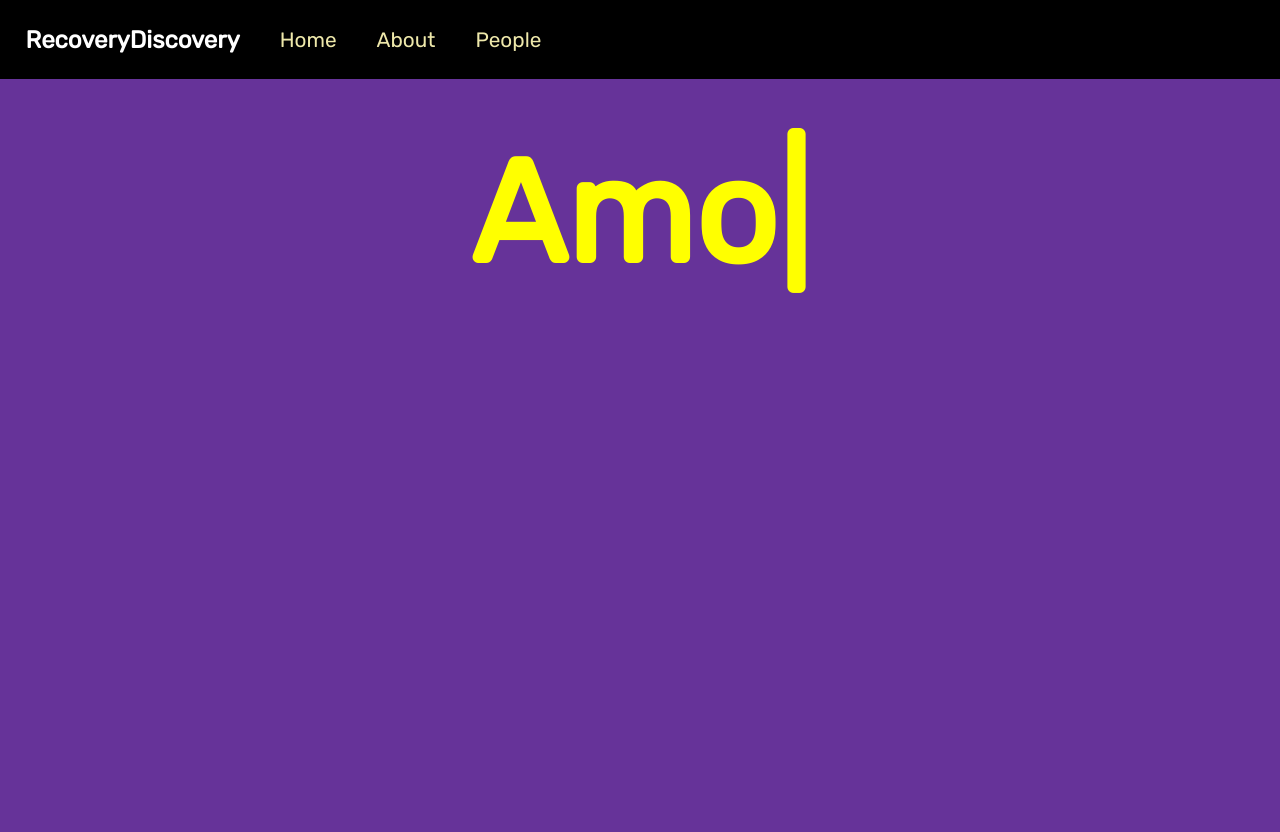
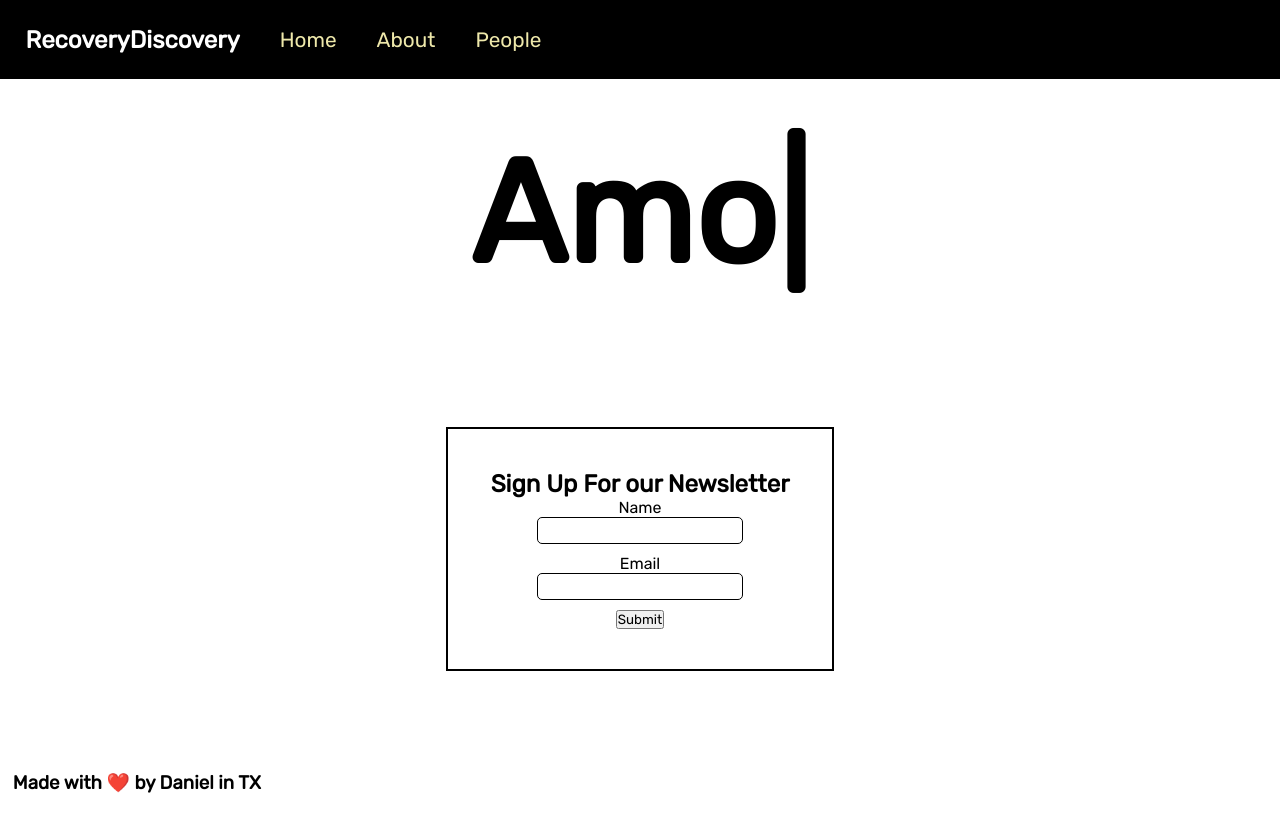
Before and after one commit to Dan-Gon/RD, a React (Create React App) app in the folder client/: page / in a window 1280 px wide. Shown: the top 832 px of the page. After the commit the page ends 800 px from the top, so only its background shows below. Built offline with nearby package versions, Linux system fonts and the light colour scheme.

Commit message:
Added a submit form for email sign up

```diff
--- a/client/public/index.html
+++ b/client/public/index.html
@@ -9,7 +9,6 @@
       name="description"
       content="Website created to shed light on all of the beautiful people in recovery."
     />
-    <link rel="apple-touch-icon" href="%PUBLIC_URL%/logo192.png" />
 
     <link rel="manifest" href="%PUBLIC_URL%/manifest.json" />
 
--- /dev/null
+++ b/client/src/components/EmailSignup/EmailSignup.css
@@ -0,0 +1,24 @@
+.signup-container{
+    border: 2px solid black;
+    width: 30%;
+    height: 30%;
+    bottom: 5%;
+    display: flex;
+    flex-direction: column;
+    justify-content: center;
+    align-items: center;
+}
+.form-content{
+    display: flex;
+    flex-direction: column;
+    align-items: center;
+
+}
+.form-content input{
+    border-radius: 5px;
+    border: 1px solid black;
+    width: 100%;
+    padding: 5px;
+    margin-bottom: 10px;
+}
+/*!*TODO: Fix form*!*/
--- /dev/null
+++ b/client/src/components/EmailSignup/EmailSignup.tsx
@@ -0,0 +1,63 @@
+import './EmailSignup.css'
+import {FormEvent, MouseEventHandler, SetStateAction, useEffect, useState} from "react";
+import React from "react";
+
+const EmailSignup = () => {
+    const [name, setName] = useState('');
+    const [email, setEmail] = useState('');
+    const [submitted, setSubmitted] = useState(false);
+    const [error, setError] = useState(false);
+
+    const handleName = (e: React.ChangeEvent<HTMLInputElement>) =>{
+        setName(e.target.value);
+        setSubmitted(false);
+    }
+    const handleEmail = (e: React.ChangeEvent<HTMLInputElement>) =>{
+        setEmail(e.target.value);
+        setSubmitted(false);
+    }
+    const handleSubmit = (e: FormEvent<HTMLFormElement>) =>{
+        e.preventDefault();
+        if(name === '' || email === ''){
+            setError(true);
+        }
+        else{
+            setSubmitted(true);
+            setError(false);
+        }
+    }
+    const successMessage = () =>{
+        return(
+            <div style={{ display: submitted? '': 'none'}}>
+                <h1>Welcome {name}! Thanks for sharing the love.</h1>
+            </div>
+        )
+    }
+    const errorMessage = () =>{
+        return(
+            <div style={{display: error? '': 'none'}}>
+                <h1>Please try again.</h1>
+            </div>
+        )
+    }
+
+    return(
+        <section className={'signup-container'}>
+        <div>
+            {errorMessage()}
+            {successMessage()}
+        </div>
+            <h1 style={{display: submitted? 'none' : ''}}>Sign Up For our Newsletter</h1>
+            <form className={'form-content'} onSubmit={handleSubmit}>
+                <label>Name</label>
+                <input type="text" onChange={handleName} value={name}/>
+
+                <label>Email</label>
+                <input type="text" onChange={handleEmail} value={email}/>
+
+                <button type={"submit"}>Submit</button>
+            </form>
+        </section>
+    )
+}
+export default EmailSignup;
--- /dev/null
+++ b/client/src/components/Footer/Footer.css
@@ -0,0 +1,6 @@
+.footer-container{
+    position: absolute;
+    bottom: 0;
+    margin-left: 1%;
+    margin-bottom: 0.5%;
+}
--- /dev/null
+++ b/client/src/components/Footer/Footer.tsx
@@ -0,0 +1,10 @@
+import './Footer.css';
+
+const Footer = () =>{
+    return(
+      <footer className={'footer-container'}>
+          <h3>Made with ❤️ by Daniel in TX</h3>
+      </footer>
+    )
+}
+export default Footer;
--- a/client/src/components/Typewriter/Typewriter.css
+++ b/client/src/components/Typewriter/Typewriter.css
@@ -1,5 +1,5 @@
 .typewriter-font{
     font-size: 9rem;
-    color: yellow;
+    color: black;
     padding: 10%;
 }
--- a/client/src/routes/Home/Home.css
+++ b/client/src/routes/Home/Home.css
@@ -1,11 +1,12 @@
 .home-body{
-    background-color: rebeccapurple;
-    height: 110vh;
+    background-color: white;
+    height: 100vh;
     align-items: center;
     justify-content: center;
     text-align: center;
 }
-.section2{
-    height: 110vh;
-    background-color: #61dafb;
+.signup-container{
+
+    border: 2px solid black;
+    margin: auto;
 }
--- a/client/src/routes/Home/Home.tsx
+++ b/client/src/routes/Home/Home.tsx
@@ -1,15 +1,18 @@
 import Header from "../../components/Header/Header";
 import './Home.css'
 import Typewriter from "../../components/Typewriter/Typewriter";
-import {useEffect, useState} from "react";
+import Footer from "../../components/Footer/Footer";
+import EmailSignup from "../../components/EmailSignup/EmailSignup";
 
 const Home = () => {
   return(
       <div>
       <Header/>
-      <section className={'home-body'}>
-          <Typewriter/>
-      </section>
+      <body className={'home-body'}>
+        <Typewriter/>
+        <EmailSignup/>
+      </body>
+          <Footer/>
       </div>
   )
 }
```
Also changed, not shown: client/public/logo192.png (deleted), client/public/logo512.png (deleted).
